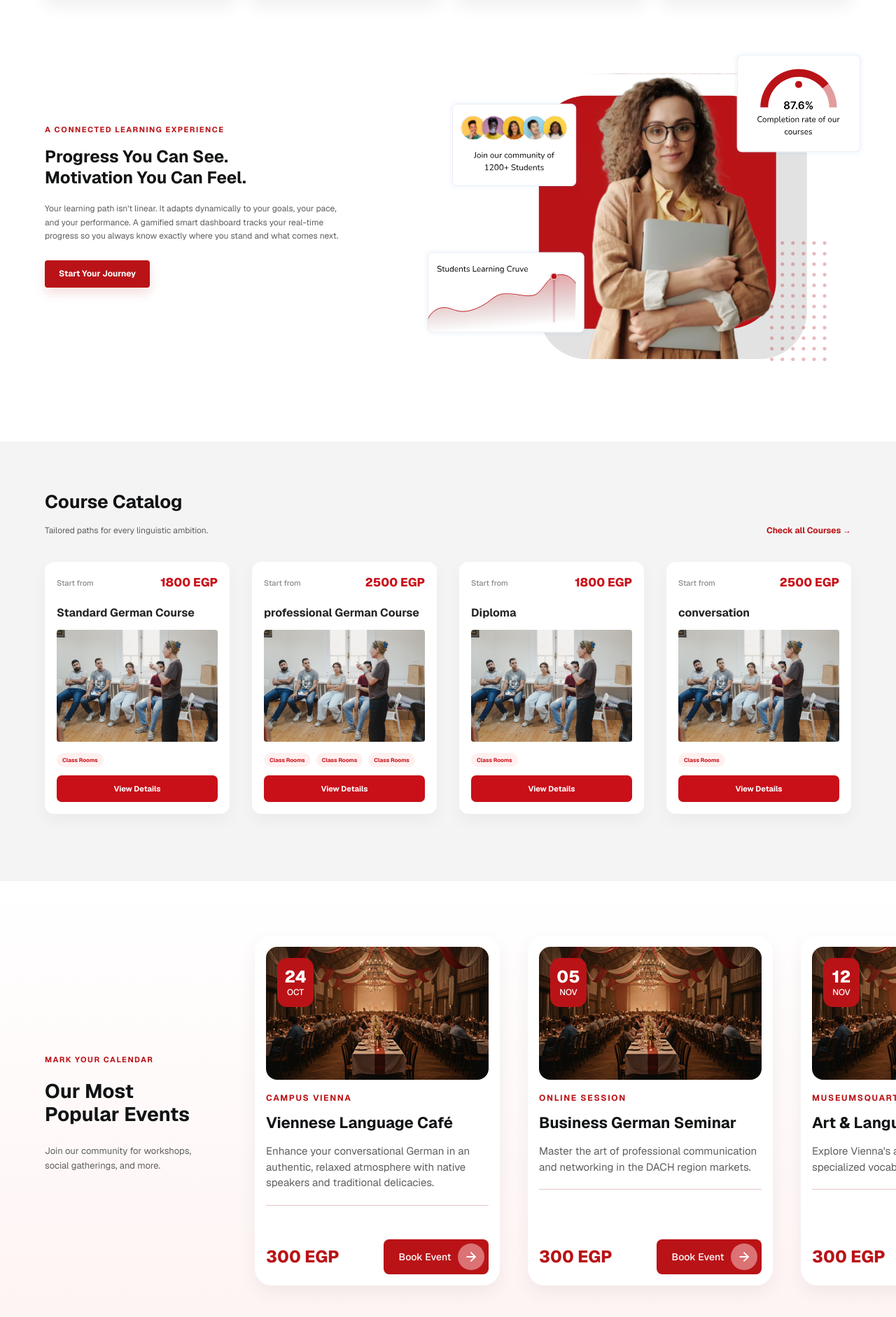
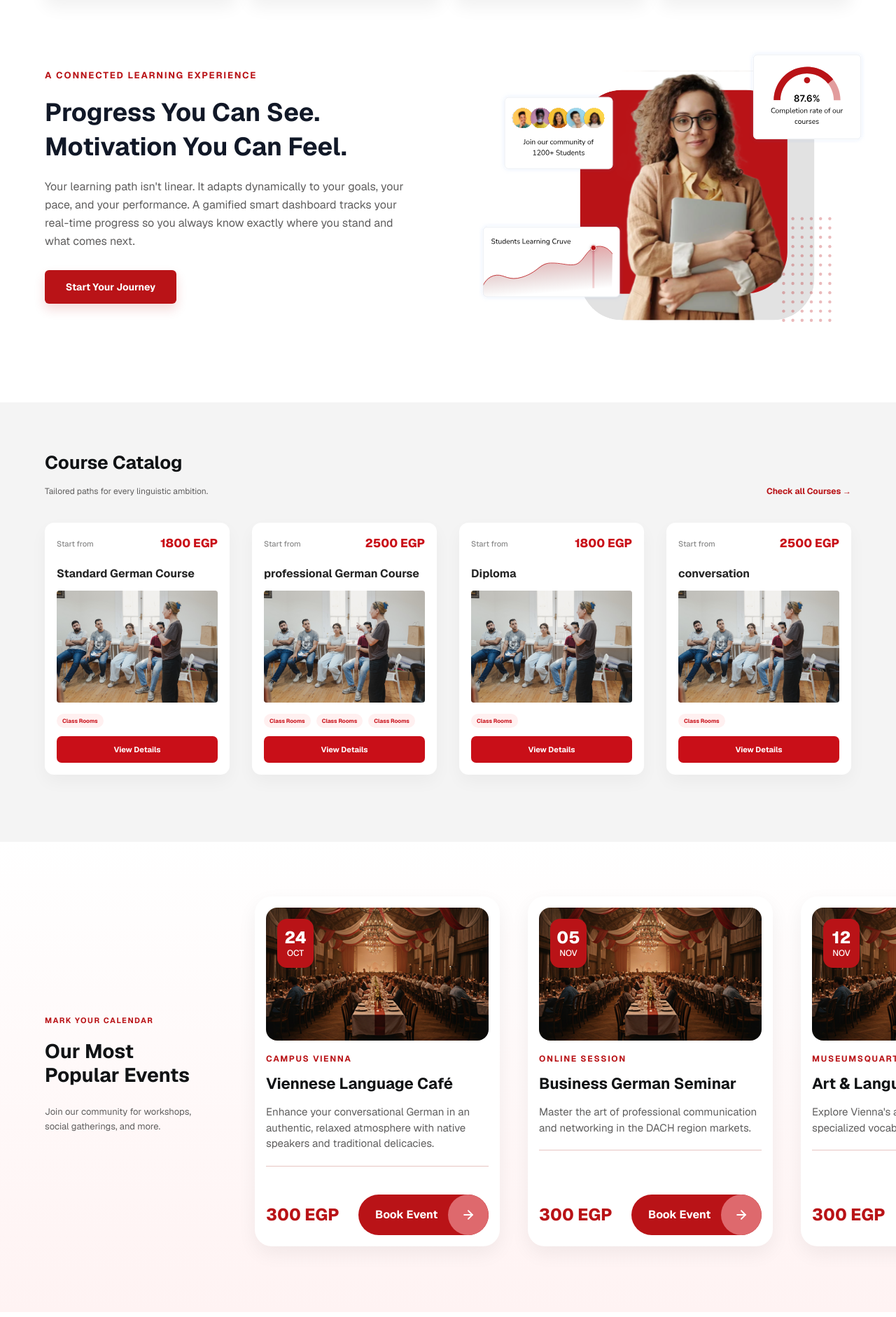
Before and after one commit to yomna22-ym/Austrian-lms, a Next.js app: page / in a window 1280 px wide. Shown: the part 1858-3740 px from the top of the page at 70% size. Built offline with nearby package versions, Linux system fonts and the light colour scheme.

Commit message:
Polish home interactions

```diff
--- a/app/page.tsx
+++ b/app/page.tsx
@@ -355,16 +355,16 @@ function WhyAustrianSection() {
 function ConnectedLearningSection() {
   return (
     <section className="w-full bg-white px-4 pb-24 sm:px-6 lg:px-16 lg:pb-[115px]">
-      <div className="mx-auto grid max-w-7xl grid-cols-1 gap-10 lg:grid-cols-[minmax(0,440px)_minmax(0,1fr)] lg:items-center lg:gap-20">
+      <div className="mx-auto grid max-w-7xl grid-cols-1 gap-10 lg:grid-cols-[minmax(0,520px)_minmax(0,1fr)] lg:items-center lg:gap-20">
         <div className="lg:pt-0">
-          <p className="text-[11px] font-bold uppercase tracking-[0.14em] text-secondary">
+          <p className="text-[13px] font-bold uppercase tracking-[0.14em] text-secondary">
             A connected learning experience
           </p>
-          <h2 className="mt-4 max-w-[390px] text-[22px] font-bold leading-[1.25] text-text-primary sm:text-[24px]">
+          <h2 className="mt-5 max-w-[520px] text-[34px] font-bold leading-[1.35] text-[#111827] sm:text-[36px]">
             Progress You Can See.
             <span className="block">Motivation You Can Feel.</span>
           </h2>
-          <p className="mt-5 max-w-[470px] text-[12px] leading-relaxed text-text-secondary">
+          <p className="mt-5 max-w-[570px] text-[16px] leading-relaxed text-text-secondary">
             Your learning path isn&apos;t linear. It adapts dynamically to your
             goals, your pace, and your performance. A gamified smart dashboard
             tracks your real-time progress so you always know exactly where you
@@ -372,7 +372,7 @@ function ConnectedLearningSection() {
           </p>
           <Link
             href="/courses"
-            className="mt-6 inline-flex h-[39px] min-w-[140px] items-center justify-center rounded-[4px] bg-secondary px-5 text-[12px] font-bold text-white shadow-[0_8px_16px_rgba(185,19,23,0.14)] transition-all duration-200 hover:-translate-y-0.5 hover:brightness-110 focus-visible:outline-none focus-visible:ring-2 focus-visible:ring-secondary focus-visible:ring-offset-2 active:translate-y-0"
+            className="mt-7 inline-flex h-[48px] min-w-[188px] items-center justify-center rounded-[6px] bg-secondary px-7 text-[14px] font-bold text-white shadow-[0_8px_16px_rgba(185,19,23,0.16)] transition-all duration-200 hover:-translate-y-0.5 hover:brightness-110 focus-visible:outline-none focus-visible:ring-2 focus-visible:ring-secondary focus-visible:ring-offset-2 active:translate-y-0"
           >
             Start Your Journey
           </Link>
@@ -420,7 +420,16 @@ function CourseCatalogSection() {
           {homeCourses.map((course) => (
             <article
               key={`${course.id}-${course.title}`}
-              className="w-full rounded-[13px] bg-white p-[17px] shadow-[0_10px_24px_rgba(17,19,21,0.04)]"
+              role="button"
+              tabIndex={0}
+              onClick={() => router.push("/courses")}
+              onKeyDown={(event) => {
+                if (event.key === "Enter" || event.key === " ") {
+                  event.preventDefault();
+                  router.push("/courses");
+                }
+              }}
+              className="group/card w-full cursor-pointer rounded-[13px] bg-white p-[17px] shadow-[0_10px_24px_rgba(17,19,21,0.04)] transition-all duration-300 ease-out hover:-translate-y-1 hover:shadow-[0_18px_42px_rgba(185,19,23,0.12)] focus-visible:outline-none focus-visible:ring-2 focus-visible:ring-secondary focus-visible:ring-offset-2"
             >
               <div className="flex items-center justify-between gap-4">
                 <span className="text-[11px] font-medium text-[#8b8b8b]">
@@ -440,7 +449,7 @@ function CourseCatalogSection() {
                   src="/Downloads/coursecatalog.jpg"
                   alt={`${course.title} classroom`}
                   fill
-                  className="object-cover object-[50%_66%]"
+                  className="object-cover object-[50%_66%] transition-transform duration-300 ease-out group-hover/card:scale-105"
                   sizes="294px"
                 />
               </div>
@@ -458,7 +467,10 @@ function CourseCatalogSection() {
 
               <button
                 type="button"
-                onClick={() => router.push(`/courses/${course.id}`)}
+                onClick={(event) => {
+                  event.stopPropagation();
+                  router.push("/courses");
+                }}
                 className="mt-3 flex h-[38px] w-full items-center justify-center rounded-[7px] bg-[#c90f18] text-[11px] font-bold text-white transition-colors hover:bg-[#b91317]"
               >
                 View Details
--- a/app/shared/GenericCard/GenericCard.tsx
+++ b/app/shared/GenericCard/GenericCard.tsx
@@ -2,7 +2,7 @@
 
 import React from "react";
 import Image from "next/image";
-import { CalendarDays, Users } from "lucide-react";
+import { ArrowRight, CalendarDays, Users } from "lucide-react";
 import Button from "@/app/shared/Button/Button";
 
 // ─── Shared sub-types ────────────────────────────────────────────────────────
@@ -531,7 +531,24 @@ function EventCard({
       width={width}
       height={height}
       bgClassName={bgClassName}
-      className={["p-4 text-left", className].filter(Boolean).join(" ")}
+      className={[
+        "p-4 text-left",
+        onCtaClick ? "cursor-pointer focus-visible:outline-none focus-visible:ring-2 focus-visible:ring-secondary focus-visible:ring-offset-2" : "",
+        className,
+      ].filter(Boolean).join(" ")}
+      onClick={onCtaClick}
+      role={onCtaClick ? "button" : undefined}
+      tabIndex={onCtaClick ? 0 : undefined}
+      onKeyDown={
+        onCtaClick
+          ? (event) => {
+              if (event.key === "Enter" || event.key === " ") {
+                event.preventDefault();
+                onCtaClick();
+              }
+            }
+          : undefined
+      }
     >
       {image && (
         <div
@@ -640,23 +657,31 @@ function EventCard({
             </span>
           )}
           <div className={sectionClasses(layout.cta, false)}>
+            {showArrow ? (
+              <button
+                type="button"
+                onClick={(event) => {
+                  event.stopPropagation();
+                  onCtaClick?.();
+                }}
+                className="relative flex h-[58px] w-[186px] max-w-full items-center overflow-hidden rounded-full bg-secondary pl-6 pr-[72px] text-left text-[16px] font-bold text-white transition-all duration-200 hover:brightness-105 focus-visible:outline-none focus-visible:ring-2 focus-visible:ring-secondary focus-visible:ring-offset-2 active:translate-y-0.5 max-[340px]:w-full"
+              >
+                <span className="whitespace-nowrap leading-none">{ctaLabel}</span>
+                <span className="absolute right-0 top-0 flex h-[58px] w-[58px] items-center justify-center rounded-full bg-[#de696d] text-white">
+                  <ArrowRight className="h-5 w-5" strokeWidth={2.4} aria-hidden="true" />
+                </span>
+              </button>
+            ) : (
               <Button
                 label={ctaLabel}
                 onClick={onCtaClick}
                 bgColorClass="bg-secondary"
                 textColorClass="text-primary"
-              width={showArrow ? "w-[150px] max-[340px]:w-full" : "w-[120px] max-[340px]:w-full"}
+                width="w-[120px] max-[340px]:w-full"
                 height="h-[50px]"
-              showArrowRight={showArrow}
-              className={[
-                "relative overflow-hidden rounded-full text-[14px] font-bold shadow-none hover:brightness-105 active:translate-y-0.5",
-                showArrow
-                  ? "gap-0 pl-4 pr-[48px] [&>span:last-child]:absolute [&>span:last-child]:right-1.5 [&>span:last-child]:top-1/2 [&>span:last-child]:flex [&>span:last-child]:h-[38px] [&>span:last-child]:w-[38px] [&>span:last-child]:-translate-y-1/2 [&>span:last-child]:items-center [&>span:last-child]:justify-center [&>span:last-child]:rounded-full [&>span:last-child]:bg-[#db7274] [&>span:last-child]:text-white [&>span:last-child]:transition-transform [&>span:last-child]:duration-300 group-hover/card:[&>span:last-child]:translate-x-0.5 group-hover/card:[&>span:last-child]:-translate-y-1/2"
-                  : "",
-              ]
-                .filter(Boolean)
-                .join(" ")}
+                className="relative overflow-hidden rounded-full text-[16px] font-bold shadow-none hover:brightness-105 active:translate-y-0.5"
               />
+            )}
           </div>
         </div>
       </div>
```
Lines whose indentation alone changed are shown as unchanged.
